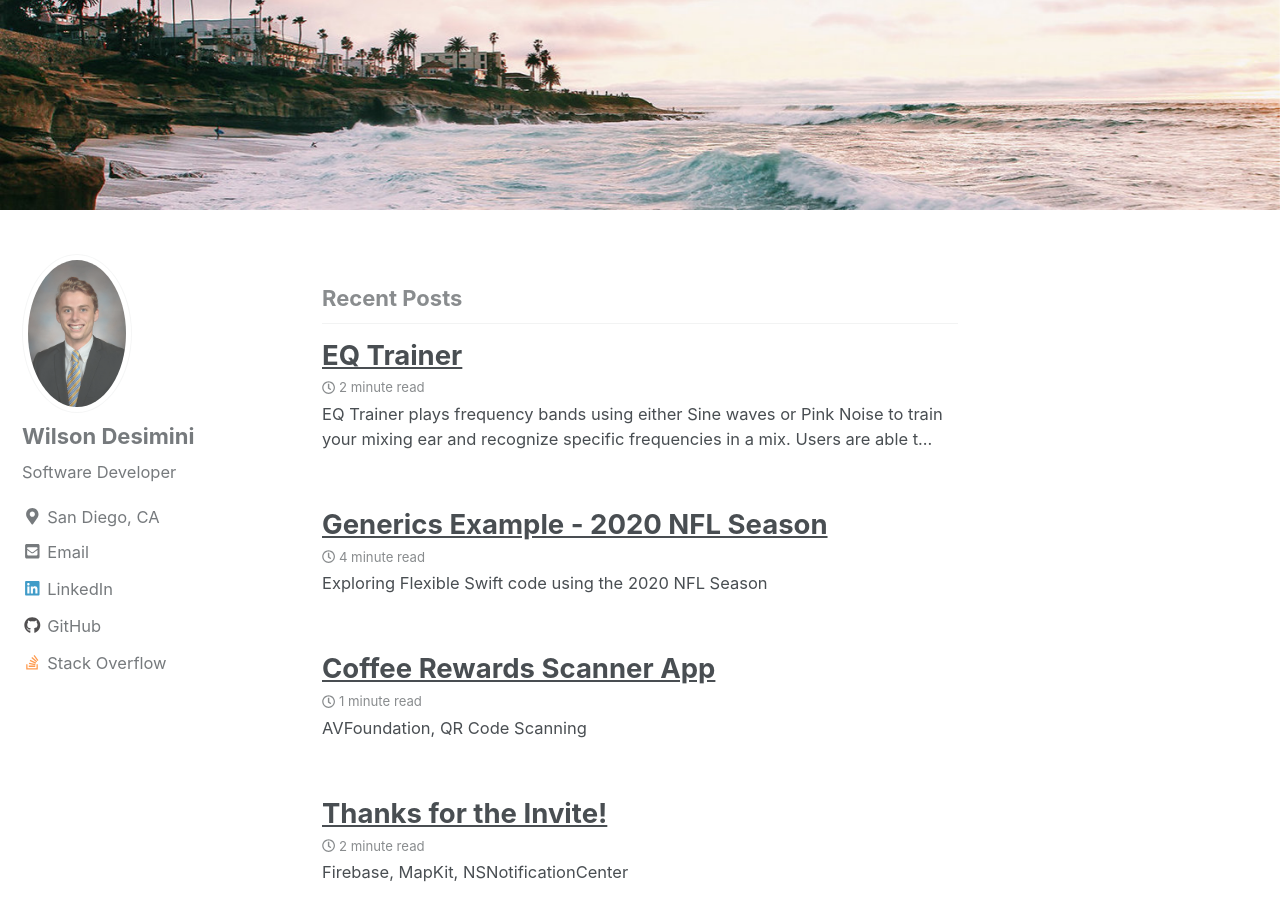
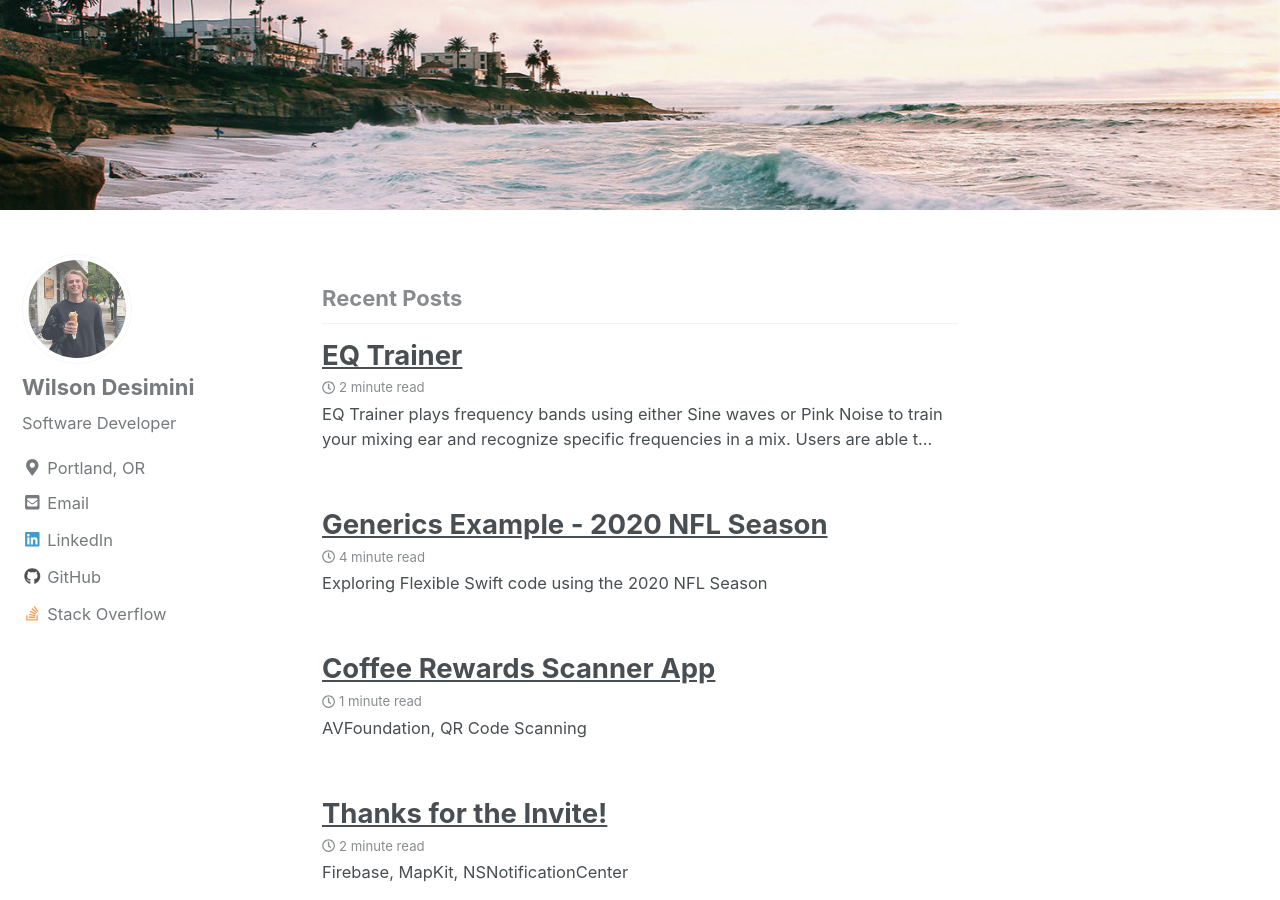
Before and after one commit to wdesimini/wdesimini.github.io, a Jekyll site: the page built from index.html, in a window 1280 px wide and 900 px high, scrolled down 312 px. Built offline with Jekyll 4.4.1, drawn with Linux system fonts in a browser that asks for light colours; nearby versions of some CDN libraries; the list of posts is cut into pages by our own code.

Commit message:
update location, profile image

```diff
--- a/_config.yml
+++ b/_config.yml
@@ -99,9 +99,9 @@ analytics:
 # Site Author
 author:
   name             : "Wilson Desimini"
-  avatar           : "/images/wilson desimini_021688_@.jpg"
+  avatar           : "/images/me.jpg"
   bio              : "Software Developer"
-  location         : "San Diego, CA"
+  location         : "Portland, OR"
   email            : "wdesimini8@gmail.com"
   uri              :
   home             : # null (default), "absolute or relative url to link to author home"
```
Also changed, not shown: images/me.jpg (added), images/wilson desimini_021688_@.jpg (deleted).
